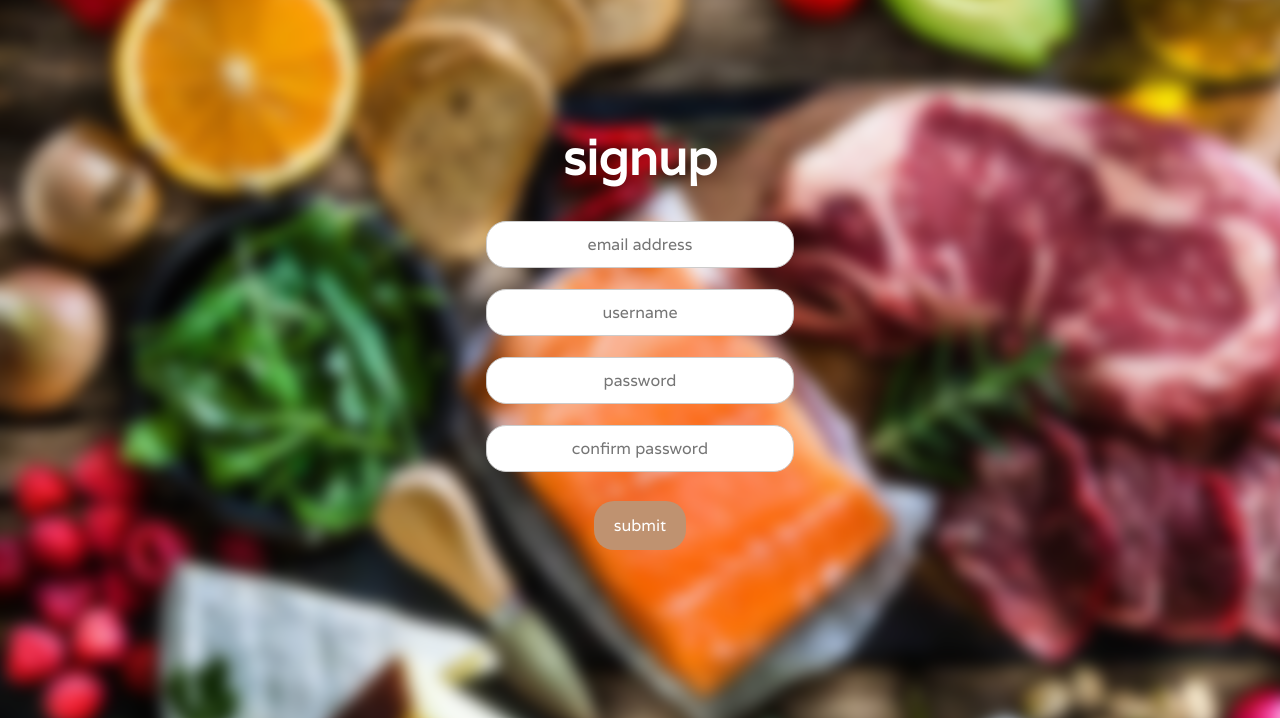
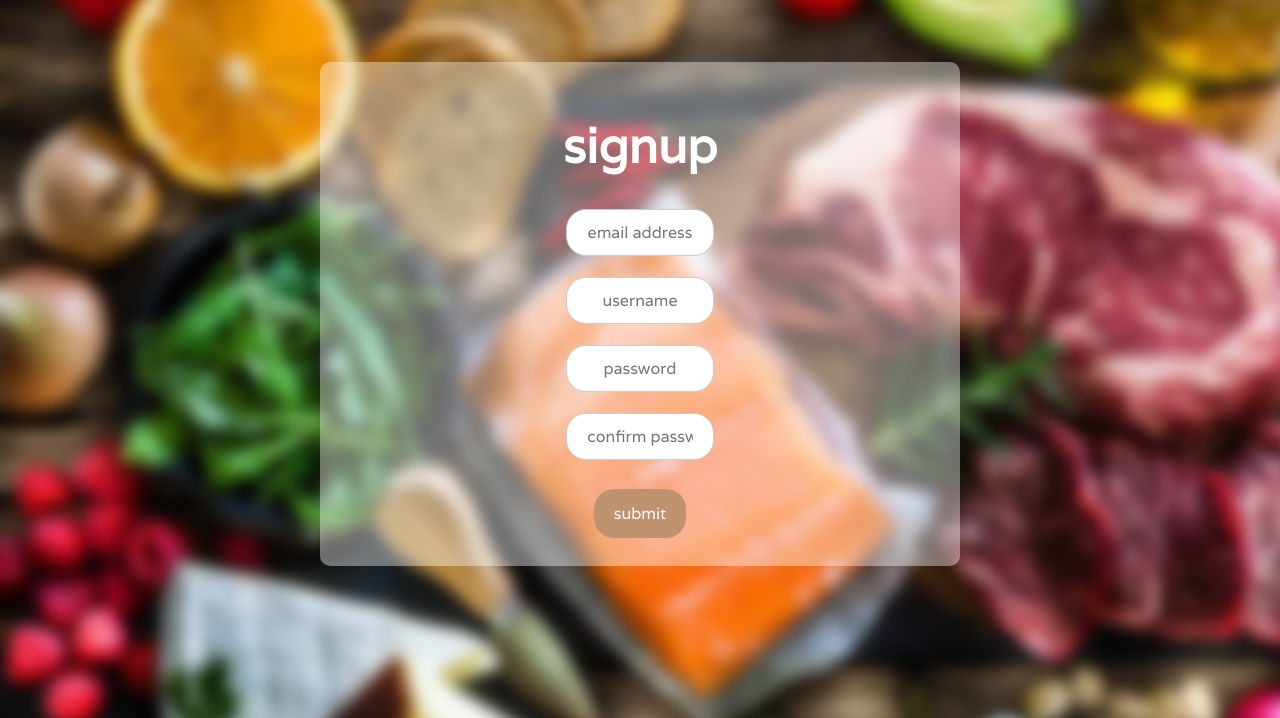
Before and after one commit to Paolo1151/ChefGenie, a Django app: page /signup in a window 1280 px wide. Shown: the part 82-800 px from the top of the page. Run offline with Django 4.2, Linux system fonts and the light colour scheme.

Commit message:
Update signup.html

```diff
--- a/templates/login/signup.html
+++ b/templates/login/signup.html
@@ -1,4 +1,15 @@
 {% extends 'base.html' %} {% block content %}
+<style>
+    .form-div {
+        background-color: rgba(255, 255, 255, 0.4);
+        border-radius: 10px;
+        width: clamp(350px, 50%, 1000px);
+    }
+
+    form {
+        padding: 20px 10px;
+    }
+</style>
 <nav>
     <ul>
         <a href="/home/new"><img src="/static/pictures/ChefGenieLogo.png" style="height:100px; width: auto; margin-top: -17.5px; margin-left: -17.5px;"></a>
@@ -10,6 +21,7 @@
     </ul>
 </nav>
 <center>
+    <div class="form-div">
         <form class="form" method="post">
             {% csrf_token %} {% if message != '' %}
             <h2>{{ message }}</h2>
@@ -20,6 +32,7 @@
 
             <button type="submit">submit</button>
         </form>
+    </div>
 
 </center>
 {% endblock content %}
```
Lines whose indentation alone changed are shown as unchanged.
